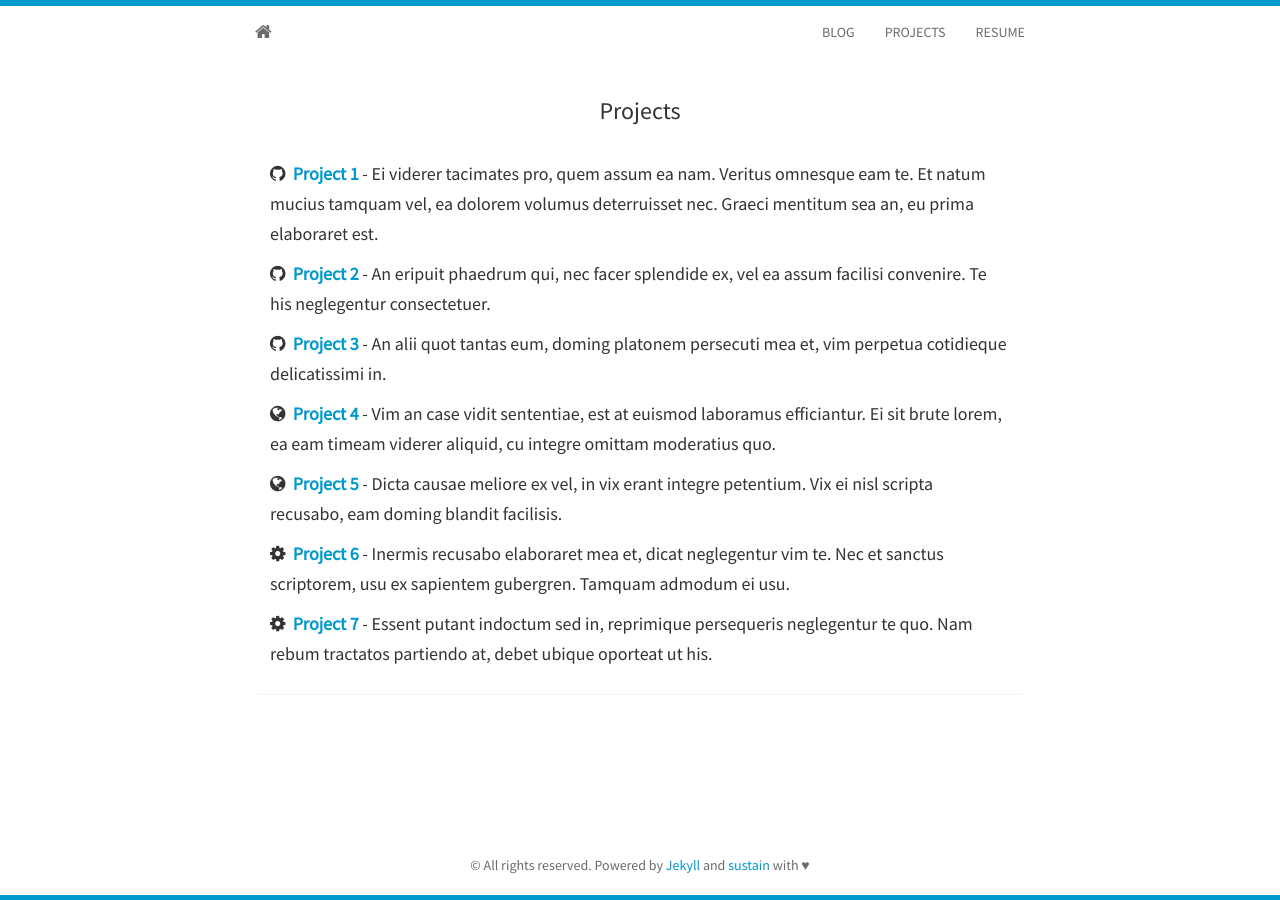
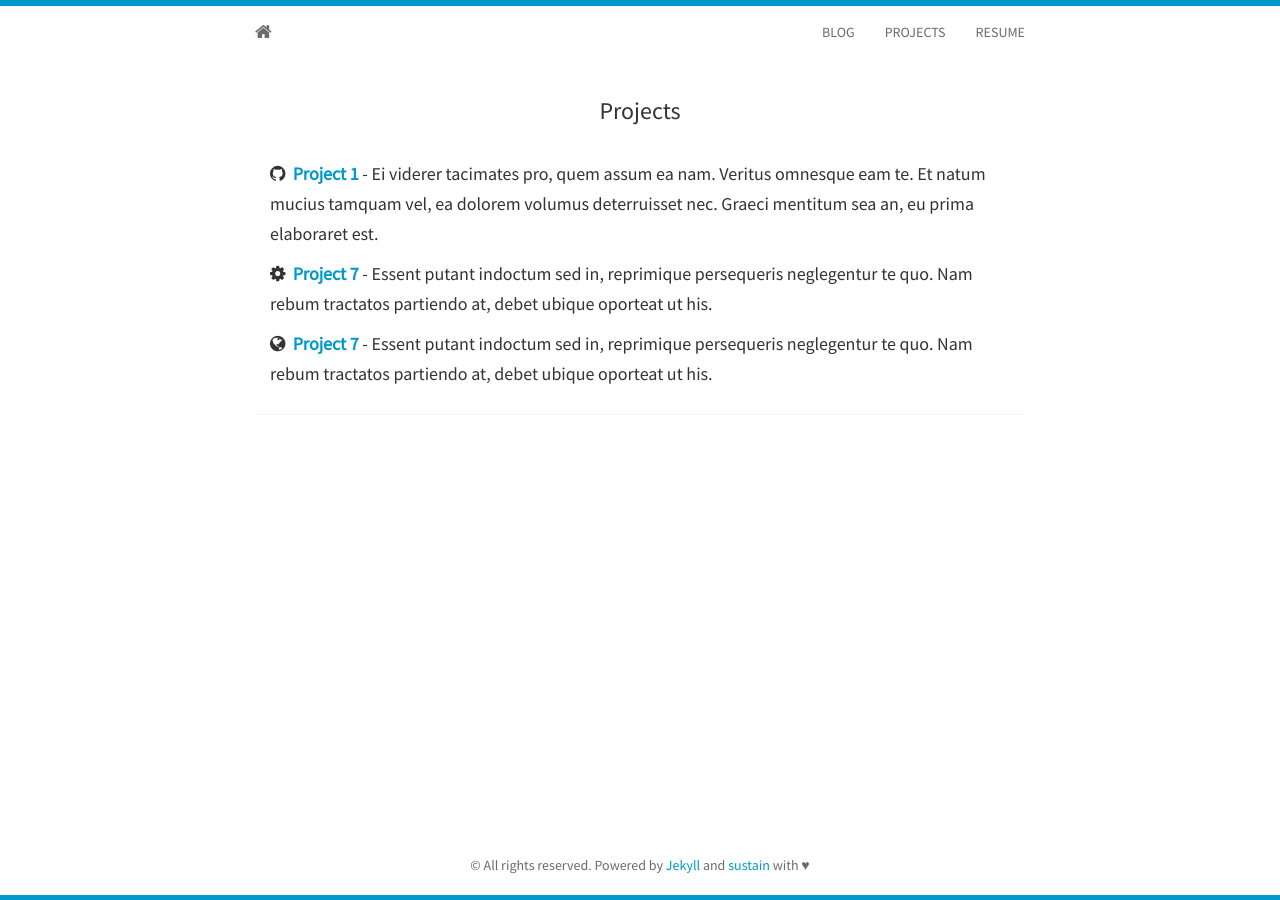
Before and after one commit to dmonagha/dmonagha.github.io, a Jekyll site: the page built from projects.html, in a window 1280 px wide. Built offline with Jekyll 4.4.1, drawn with Linux system fonts in a browser that asks for light colours; nearby versions of some CDN libraries.

Commit message:
updated projects.html

```diff
--- a/_includes/projects.html
+++ b/_includes/projects.html
@@ -9,34 +9,16 @@
 			ea dolorem volumus deterruisset nec. Graeci mentitum sea an, eu prima elaboraret est.
 		</h5>
 		<h5>
-			<i class="fa fa-github"></i>&nbsp;&nbsp;<strong><a href="#">Project 2</a></strong>
-			- An eripuit phaedrum qui, nec facer splendide ex, vel ea assum facilisi convenire.
-			Te his neglegentur consectetuer.
-		</h5>
-    	<h5>
-			<i class="fa fa-github"></i>&nbsp;&nbsp;<strong><a href="#">Project 3</a></strong>
-			- An alii quot tantas eum, doming platonem persecuti mea et, vim perpetua cotidieque delicatissimi in.
-		</h5>
-		<h5>
-			<i class="fa fa-globe"></i>&nbsp;&nbsp;<strong><a href="#">Project 4</a></strong>
-			- Vim an case vidit sententiae, est at euismod laboramus efficiantur. Ei sit brute lorem,
-			ea eam timeam viderer aliquid, cu integre omittam moderatius quo.
-		</h5>
-		<h5>
-			<i class="fa fa-globe"></i>&nbsp;&nbsp;<strong><a href="#">Project 5</a></strong>
-			- Dicta causae meliore ex vel, in vix erant integre petentium. Vix ei nisl scripta recusabo,
-			eam doming blandit facilisis.
-		</h5>
-		<h5>
-			<i class="fa fa-cog"></i>&nbsp;&nbsp;<strong><a href="#">Project 6</a></strong>
-			- Inermis recusabo elaboraret mea et, dicat neglegentur vim te. Nec et sanctus scriptorem,
-			usu ex sapientem gubergren. Tamquam admodum ei usu.
-		</h5>
-		<h5>
 			<i class="fa fa-cog"></i>&nbsp;&nbsp;<strong><a href="#">Project 7</a></strong>
 			- Essent putant indoctum sed in, reprimique persequeris neglegentur te quo. Nam rebum
 			tractatos partiendo at, debet ubique oporteat ut his.
 		</h5>
+		<h5>
+			<i class="fa fa-globe"></i>&nbsp;&nbsp;<strong><a href="#">Project 7</a></strong>
+			- Essent putant indoctum sed in, reprimique persequeris neglegentur te quo. Nam rebum
+			tractatos partiendo at, debet ubique oporteat ut his.
+		</h5>
+
 
 
     </div>
```
